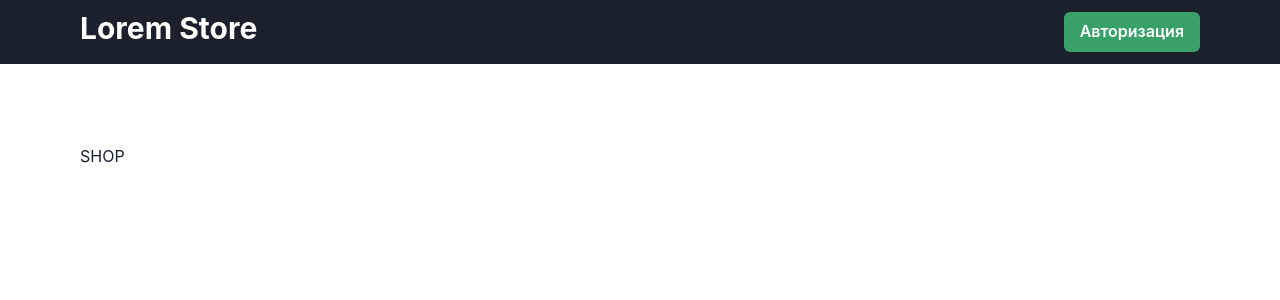
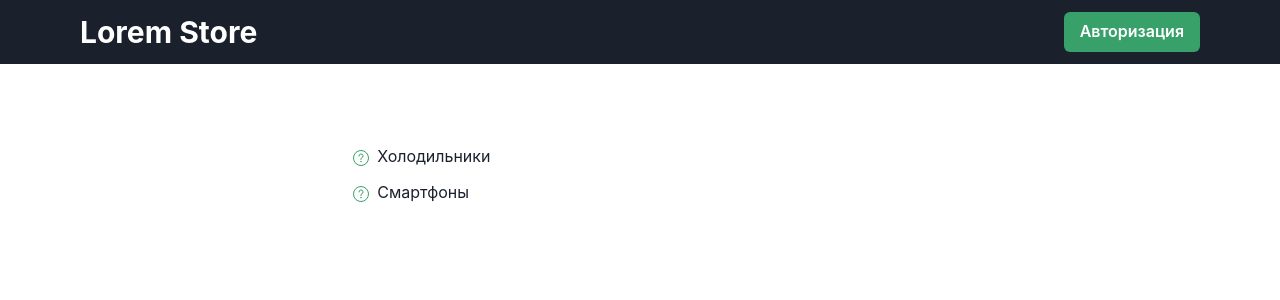
Before and after one commit to vberezhnev/lorem-store, a React (Create React App) app in the folder client/: page / in a window 1280 px wide. Shown: the top 300 px of the page. Built offline with nearby package versions, Linux system fonts and the light colour scheme.

Commit message:
Story #13. [FRONTEND] Tailwindcss was added.

```diff
--- a/client/package.json
+++ b/client/package.json
@@ -42,5 +42,8 @@
       "last 1 firefox version",
       "last 1 safari version"
     ]
+  },
+  "devDependencies": {
+    "tailwindcss": "^3.1.3"
   }
 }
--- a/client/src/components/NavBar.js
+++ b/client/src/components/NavBar.js
@@ -1,17 +1,11 @@
 import { observer } from 'mobx-react-lite';
 import React, { useContext } from 'react';
+import { NavLink } from 'react-router-dom';
 
 import { Context } from '../index';
 import { SHOP_ROUTE } from '../utils/consts';
 
-import {
-  Box,
-  Flex,
-  HStack,
-  Button,
-  Menu,
-  Heading
-} from '@chakra-ui/react';
+import { Box, Flex, HStack, Button, Menu, Heading } from '@chakra-ui/react';
 
 const NavBar = observer(() => {
   const { user } = useContext(Context);
@@ -19,9 +13,11 @@ const NavBar = observer(() => {
   return (
     <>
       <Box bg={'gray.800'} px={20}>
-        <Flex h={16} alignItems={'center'} justifyContent={'space-between'} color='white'>
+        <Flex h={16} alignItems={'center'} justifyContent={'space-between'} color="white">
           <HStack spacing={8} alignItems={'center'}>
-            <Heading colorScheme={'twitter'} as='h3' size='lg' href={SHOP_ROUTE}>Lorem Store</Heading>
+            <Heading colorScheme={'twitter'} as="h3" size="lg">
+              <NavLink to={SHOP_ROUTE}>Lorem Store</NavLink>
+            </Heading>
           </HStack>
           <Flex alignItems={'center'}>
             {user.isAuth ? (
@@ -37,6 +33,7 @@ const NavBar = observer(() => {
               <Menu>
                 <Button colorScheme="green" onClick={() => user.setIsAuth(true)}>
                   Авторизация
+                  {/* <NavLink to={LOGIN_ROUTE}>Авторизация</NavLink> */}
                 </Button>
               </Menu>
             )}
--- /dev/null
+++ b/client/src/components/TypeBar.js
@@ -0,0 +1,24 @@
+import React, { useContext } from 'react';
+import { Context } from '..';
+import { observer } from 'mobx-react-lite';
+
+import { List, ListItem, ListIcon, OrderedList, UnorderedList } from '@chakra-ui/react';
+
+const TypeBar = observer(() => {
+  const { device } = useContext(Context);
+
+  return (
+    <>
+      <List spacing={3}>
+        {device.types.map((type) => (
+          <ListItem key={type.id}>
+            <ListIcon color="green.500" />
+            {type.name}
+          </ListItem>
+        ))}
+      </List>
+    </>
+  );
+});
+
+export default TypeBar;
--- /dev/null
+++ b/client/src/index.css
@@ -0,0 +1,3 @@
+@tailwind base;
+@tailwind components;
+@tailwind utilities;
--- a/client/src/index.js
+++ b/client/src/index.js
@@ -4,6 +4,8 @@ import { createRoot } from "react-dom/client";
 import App from "./App";
 import DeviceStore from "./store/DeviceStore";
 import UserStore from "./store/UserStore";
+
+import './index.css'
 
 const rootElement = document.getElementById("root");
 const root = createRoot(rootElement);
--- a/client/src/pages/Shop.js
+++ b/client/src/pages/Shop.js
@@ -1,7 +1,15 @@
-import React from 'react'
+import React from 'react';
+import { Container, Grid, GridItem } from '@chakra-ui/react';
+import TypeBar from '../components/TypeBar';
 
 export default function Shop() {
-    return (
-        <div>SHOP</div>
-    )
+  return (
+    <Container>
+      <Grid h="200px" templateRows="repeat(2, 1fr)" templateColumns="repeat(6, 1fr)" gap={4}>
+        <GridItem rowSpan={2} colSpan={2}>
+          <TypeBar />
+        </GridItem>
+      </Grid>
+    </Container>
+  );
 }
--- /dev/null
+++ b/client/tailwind.config.js
@@ -0,0 +1,8 @@
+/** @type {import('tailwindcss').Config} */
+module.exports = {
+  content: ["./src/**/*.{html,js}"],
+  theme: {
+    extend: {},
+  },
+  plugins: [],
+}
```
Also changed, not shown: 2 other files (tests, documents, lock files or other folders).
